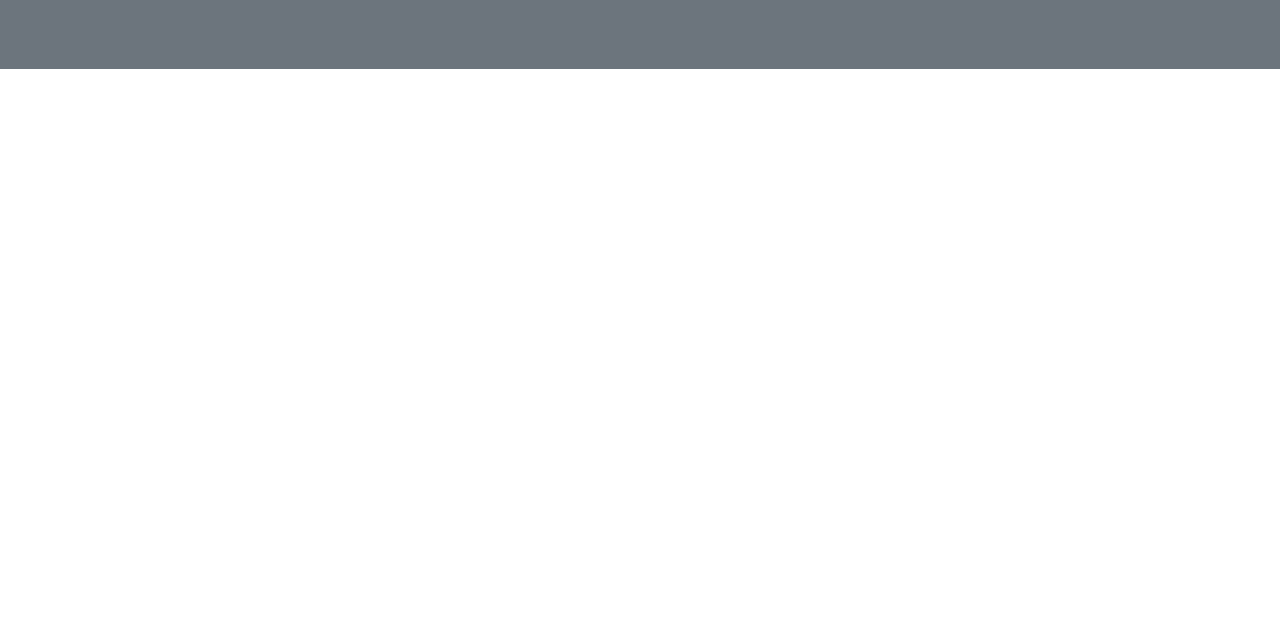
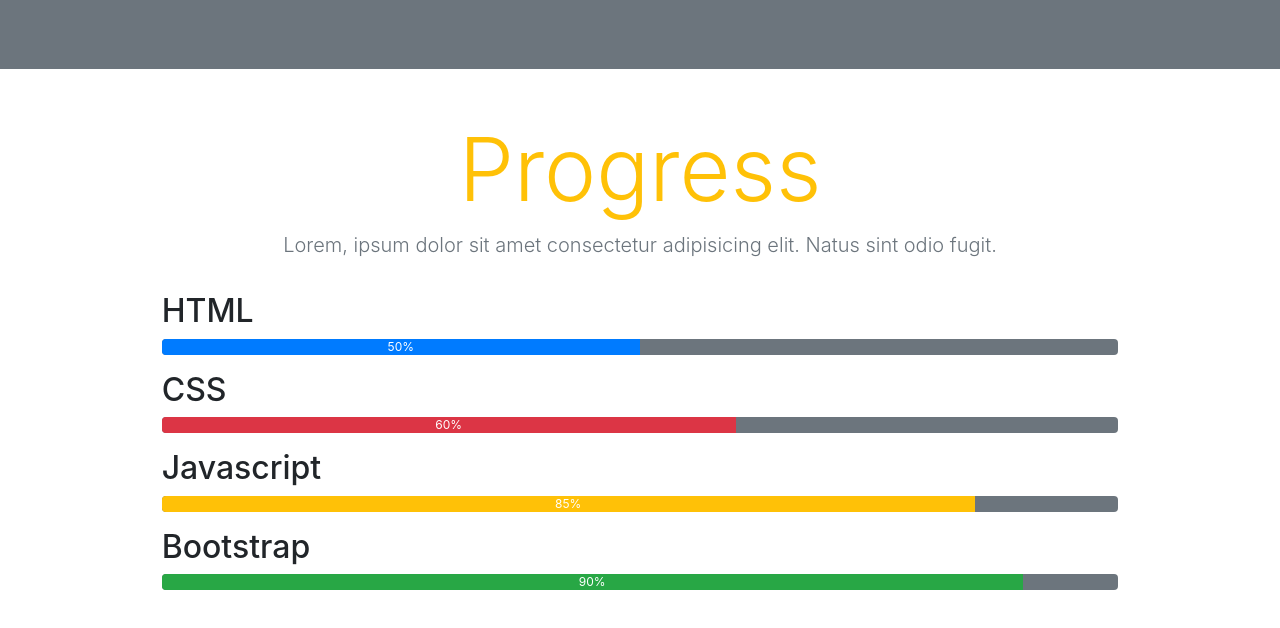
Before and after one commit to Chrislinlin/bs_practice, a plain HTML site: page index.html in a window 1280 px wide. Shown: the part 2805-3433 px from the top of the page. Before the commit the page ends 2874 px from the top, so only its background shows below. Drawn offline with nearby package versions, Linux system fonts and the light colour scheme.

Commit message:
finished progress section

```diff
--- a/index.html
+++ b/index.html
@@ -228,9 +228,7 @@
                             <a href="#"><i class="fab fa-facebook fa-2x mx-2"></i></a>
                             <a href="#"><i class="fab fa-twitter fa-2x mx-2 text-info"></i></a>
                             <a href="#"><i class="fab fa-youtube fa-2x mx-2 text-danger"></i></a>
-
                         </div>
-
                     </div>
                 </div>
             </div>
@@ -260,6 +258,42 @@
     </section>
     <!--------end ofteam -------------->
 
+    <!----progress section------>
+    <section class="p-5">
+        <div class="container-fluid">
+            <!--title-->
+            <div class="row">
+                <div class="col text-center mb-3">
+                    <h1 class="text-warning display-2">Progress</h1>
+                    <p class="lead text-secondary">Lorem, ipsum dolor sit amet consectetur adipisicing elit. Natus sint
+                        odio fugit.</p>
+                </div>
+            </div>
+            <!-- end of title-->
+            <div class="row justify-content-center">
+                <div class="col-lg-10 col-sm-10">
+                    <h2>HTML</h2>
+                    <div class="progress bg-secondary mb-3">
+                        <div class="progress-bar" style="width:50%">50%</div>
+                    </div>
+                    <h2>CSS</h2>
+                    <div class="progress bg-secondary mb-3">
+                        <div class="progress-bar bg-danger" style="width:60%">60%</div>
+                    </div>
+                    <h2>Javascript</h2>
+                    <div class="progress bg-secondary mb-3">
+                        <div class="progress-bar bg-warning" style="width:85% ">85%</div>
+                    </div>
+                    <h2>Bootstrap</h2>
+                    <div class="progress bg-secondary mb-3">
+                        <div class="progress-bar bg-success" style="width:90%">90%</div>
+                    </div>
+                </div>
+            </div>
+        </div>
+    </section>
+    <!----end of progress section------>
+
     <!------jQury CDN--------------->
     <script src="https://code.jquery.com/jquery-3.5.1.min.js"
         integrity="sha256-9/aliU8dGd2tb6OSsuzixeV4y/faTqgFtohetphbbj0=" crossorigin="anonymous">
```
